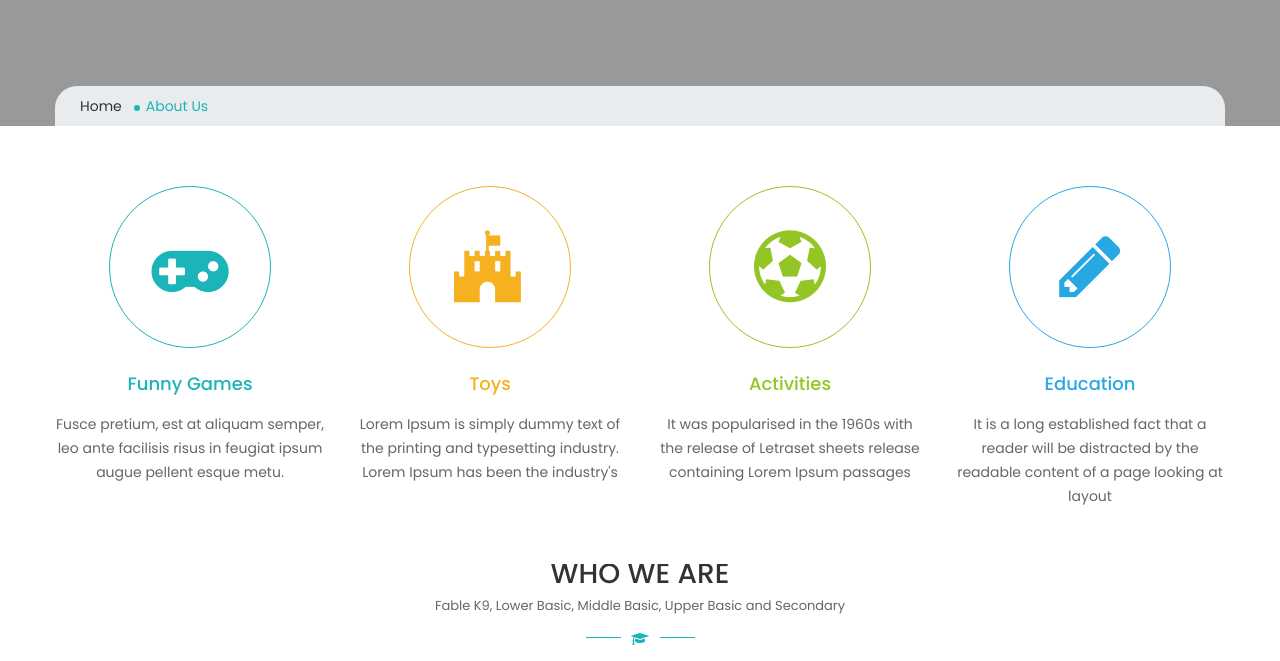
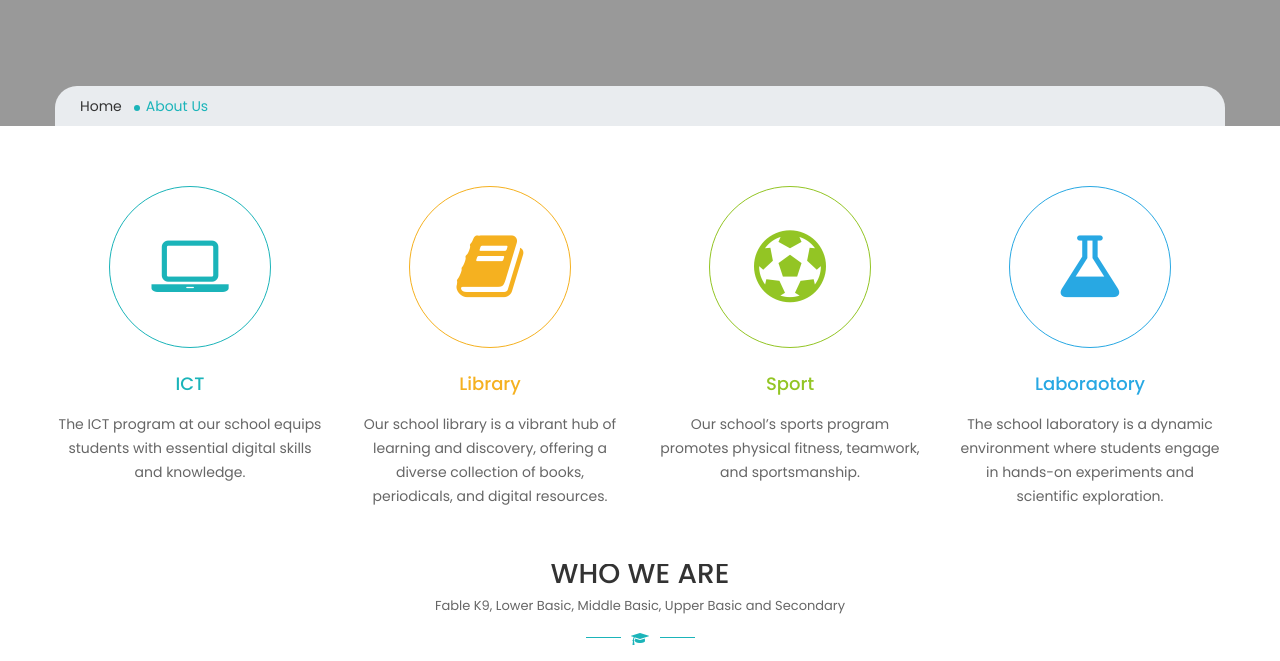
Before and after one commit to SaintAlaye/Hikimah-Schools, a plain HTML site: page about.html in a window 1280 px wide. Shown: the part 379-1040 px from the top of the page. Drawn offline with Linux system fonts and the light colour scheme; a script that the page names is missing.

Commit message:
change Activity Area

```diff
--- a/about.html
+++ b/about.html
@@ -157,24 +157,23 @@
 				<div class="col-lg-3 col-md-6 col-sm-6 activity">
 					<div class="single-activity">
 						<div class="single-activity-icon">
-							<i class="fa fa-gamepad"></i>
+							<i class="fa fa-laptop"></i>
 						</div>
-						<h4>Funny Games</h4>
+						<h4>ICT</h4>
 						<p>
-							Fusce pretium, est at aliquam semper, leo ante facilisis risus
-							in feugiat ipsum augue pellent esque metu.
+							The ICT program at our school equips students with essential digital skills and knowledge.
 						</p>
 					</div>
 				</div>
 				<div class="col-lg-3 col-md-6 col-sm-6 activity">
 					<div class="single-activity">
 						<div class="single-activity-icon">
-							<i class="fa fa-fort-awesome"></i>
+							<i class="fa fa-book"></i>
 						</div>
-						<h4>Toys</h4>
+						<h4>Library</h4>
 						<p>
-							Lorem Ipsum is simply dummy text of the printing and typesetting
-							industry. Lorem Ipsum has been the industry's
+							Our school library is a vibrant hub of learning and discovery,
+							offering a diverse collection of books, periodicals, and digital resources.
 						</p>
 					</div>
 				</div>
@@ -183,22 +182,20 @@
 						<div class="single-activity-icon">
 							<i class="fa fa-futbol-o"></i>
 						</div>
-						<h4>Activities</h4>
+						<h4>Sport</h4>
 						<p>
-							It was popularised in the 1960s with the release of Letraset
-							sheets release containing Lorem Ipsum passages
+							Our school’s sports program promotes physical fitness, teamwork, and sportsmanship.
 						</p>
 					</div>
 				</div>
 				<div class="col-lg-3 col-md-6 col-sm-6 activity">
 					<div class="single-activity mrg-res-top-md">
 						<div class="single-activity-icon">
-							<i class="fa fa-pencil"></i>
+							<i class="fa fa-flask"></i>
 						</div>
-						<h4>Education</h4>
-						<p>
-							It is a long established fact that a reader will be distracted
-							by the readable content of a page looking at layout
+						<h4>Laboraotory</h4>
+						<p>The school laboratory is a dynamic environment where students engage in hands-on experiments
+							and scientific exploration.
 						</p>
 					</div>
 				</div>
```
